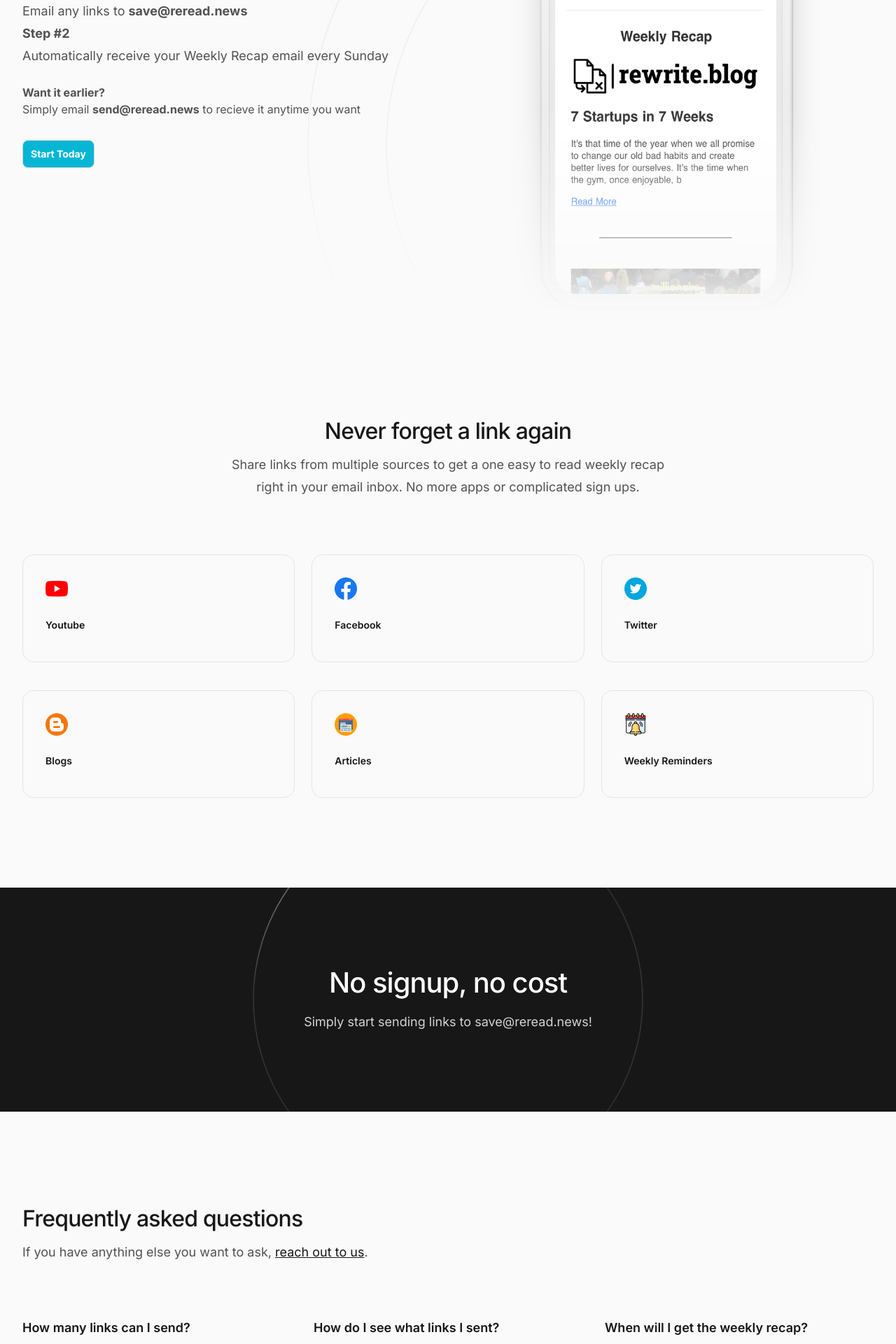
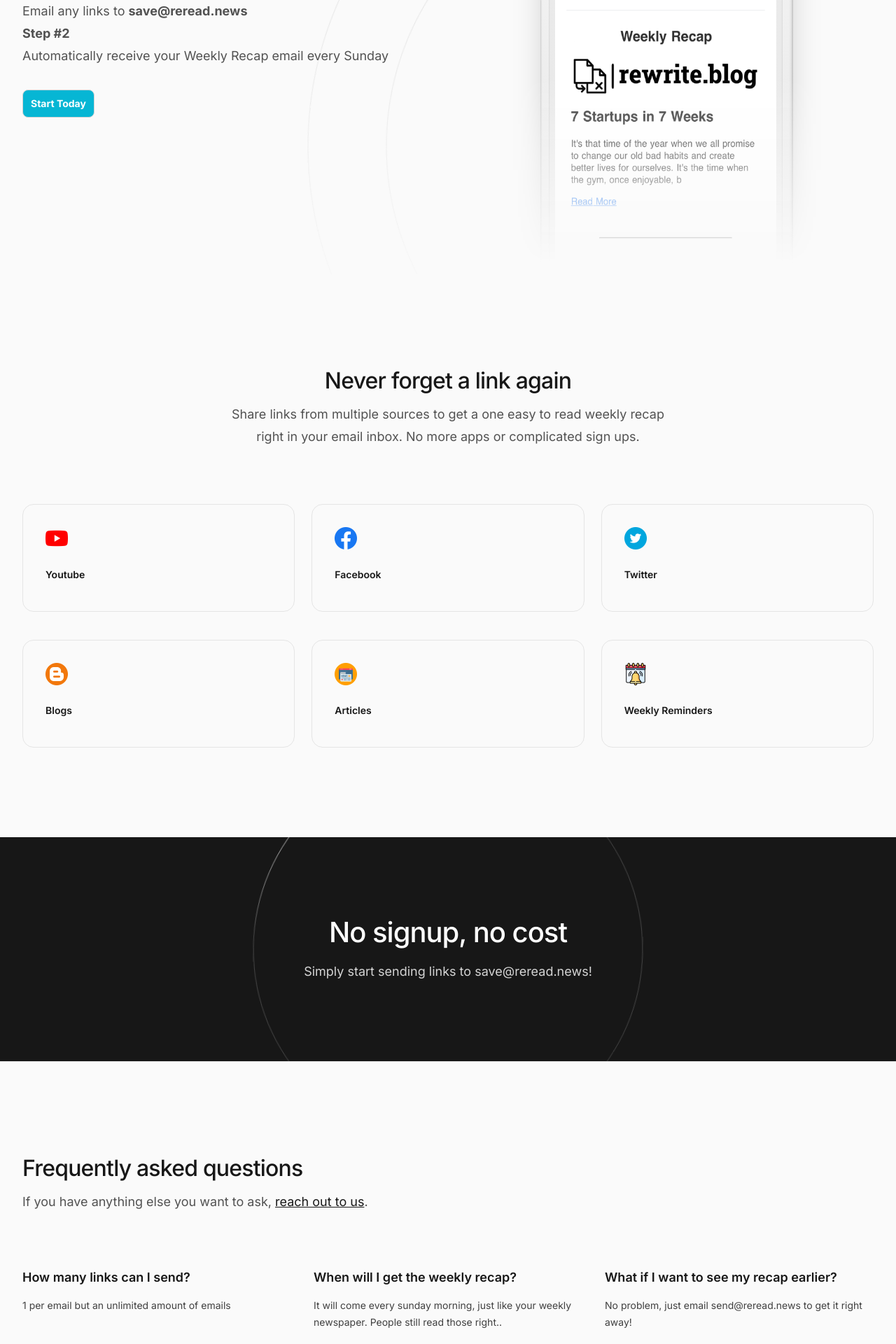
Before and after one commit to tmoreton/reread.news, a Next.js app: page / in a window 1280 px wide. Shown: the part 480-2400 px from the top of the page at 70% size. Built offline with nearby package versions, Linux system fonts and the light colour scheme.

Commit message:
update homepage

```diff
--- a/src/components/Faqs.tsx
+++ b/src/components/Faqs.tsx
@@ -9,14 +9,14 @@ const faqs = [
   ],
   [
     {
-      question: 'How do I see what links I sent?',
-      answer: 'Simply email send@reread.news',
+      question: 'When will I get the weekly recap?',
+      answer: 'It will come every sunday morning, just like your weekly newspaper. People still read those right..',
     },
   ],
   [
     {
-      question: 'When will I get the weekly recap?',
-      answer: 'It will come every sunday morning, just like your weekly newspaper. People still read those right..',
+      question: 'What if I want to see my recap earlier?',
+      answer: 'No problem, just email send@reread.news to get it right away!',
     },
   ],
 ]
--- a/src/components/Hero.tsx
+++ b/src/components/Hero.tsx
@@ -95,11 +95,11 @@ export function Hero() {
               <br/>
               <span className="text-md">Automatically receive your Weekly Recap email every Sunday</span>
             </p>
-            <p className="mt-6 text-md text-gray-600">
+            {/* <p className="mt-6 text-md text-gray-600">
               <b>Want it earlier?</b>
               <br/>
               Simply email <b>send@reread.news</b> to recieve it anytime you want
-            </p>
+            </p> */}
             <div className="mt-8 flex flex-wrap gap-x-6 gap-y-4">
               <Button
                 className='bg-cyan-500'
```
